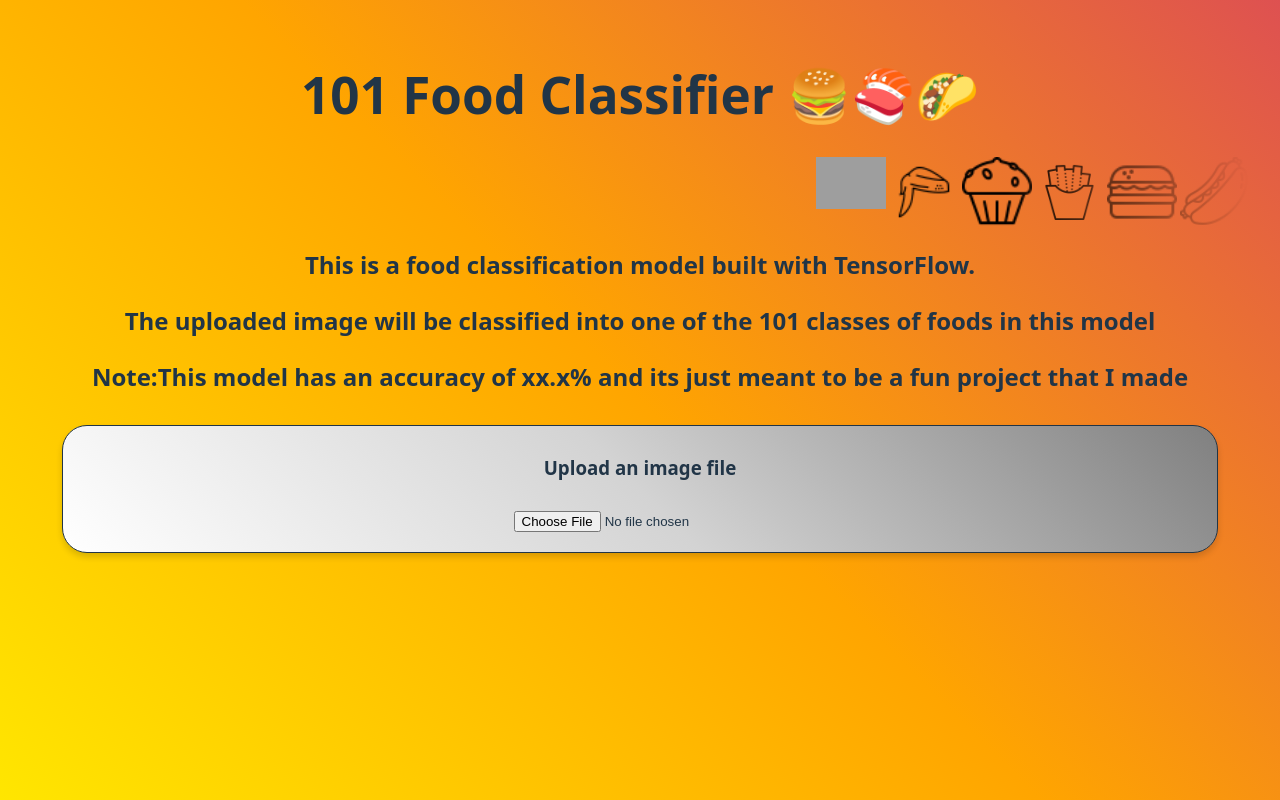
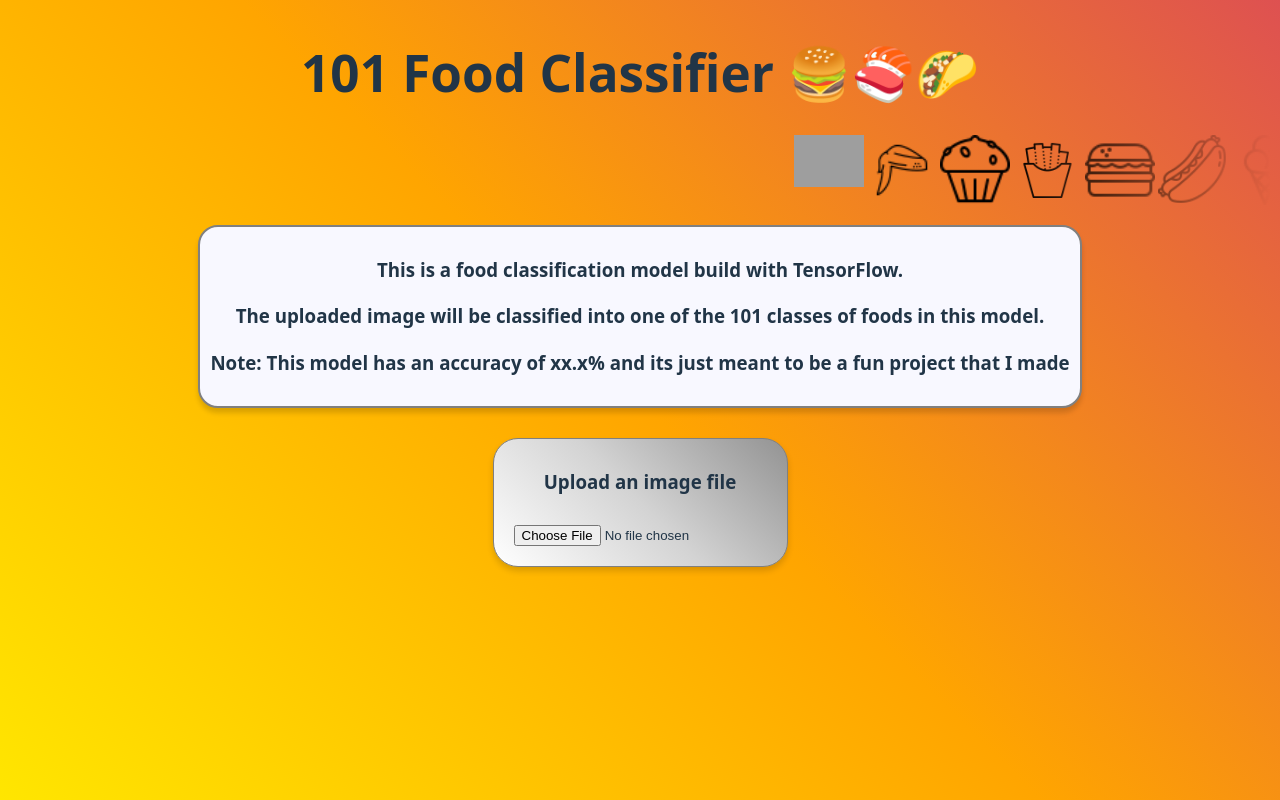
Before and after one commit to Kineth-t/Food-Classifier, a React (Vite) app in the folder frontend/food-vision-react/: page / in a window 1280 px wide. Built offline with nearby package versions, Linux system fonts and the light colour scheme; grey boxes are pictures that could not be loaded.

Commit message:
Minor editing

```diff
--- a/frontend/food-vision-react/src/App.css
+++ b/frontend/food-vision-react/src/App.css
@@ -1,8 +1,9 @@
 #root {
-  min-width: calc(100% - 4rem);
+  max-width: calc(100% - 20px);
   margin: 0 auto;
-  padding: 2rem;
+  padding: 10px;
   text-align: center;
+  place-items: center;
   background: linear-gradient(45deg, rgb(255, 230, 0), orange, rgb(222, 81, 81))
 }
 
@@ -41,3 +42,12 @@
 .read-the-docs {
   color: #888;
 }
+
+.introContainer {
+  background:ghostwhite;
+  border-radius: 20px;
+  padding: 10px;
+  margin: 10px;
+  border: 2px solid gray;
+  box-shadow: 0 5px 5px rgba(0, 0, 0, 0.15);
+}
--- a/frontend/food-vision-react/src/App.jsx
+++ b/frontend/food-vision-react/src/App.jsx
@@ -3,6 +3,7 @@
 import Header from './components/Header.jsx'
 import FoodBar from './components/FoodBar.jsx'
 import ImgInput from './components/ImgInput.jsx'
+import Result from './components/Result.jsx'
 
 function App() {
 	const [uploaded, setUploaded] = useState(false)
@@ -11,10 +12,13 @@
 		<>
 			<Header />
 			<FoodBar />
-			<h2>This is a food classification model built with TensorFlow.</h2>
-			<h2>The uploaded image will be classified into one of the 101 classes of foods in this model</h2>
-			<h2><b>Note:</b>This model has an accuracy of xx.x% and its just meant to be a fun project that I made</h2>
+			<div className="introContainer">
+				<h3>This is a food classification model build with TensorFlow.</h3>
+				<h3>The uploaded image will be classified into one of the 101 classes of foods in this model.</h3>
+				<h3><b>Note:</b> This model has an accuracy of xx.x% and its just meant to be a fun project that I made</h3>
+			</div>
 			<ImgInput />
+			<Result />
 		</>
 	)
 }
--- a/frontend/food-vision-react/src/components/FoodBar.css
+++ b/frontend/food-vision-react/src/components/FoodBar.css
@@ -2,6 +2,7 @@
     width: 100%;
     height: 70px;
     overflow: hidden;
+    margin: 10px 0 20px 0;
 
     -webkit-mask-image: linear-gradient(to right, transparent 0%, black 20%, black 80%, transparent 100%);
     mask-image: linear-gradient(to right, transparent 0%, black 20%, black 80%, transparent 100%);
--- a/frontend/food-vision-react/src/components/ImgInput.css
+++ b/frontend/food-vision-react/src/components/ImgInput.css
@@ -1,13 +1,13 @@
 .inputContainer {
-    border: 1px solid;
+    border: 1px solid gray;
     display: flex;
-    flex-direction: column;
+    flex-flow: column wrap;
     justify-content: center;
     align-items: center;
     margin: 30px;
     border-radius: 25px;
     padding: 10px;
-    background: linear-gradient(45deg, white, lightgray, gray);
+    background: linear-gradient(45deg, white, lightgray, rgb(147, 147, 147));
     box-shadow: 0 4px 6px rgba(0, 0, 0, 0.15)
 }
 
--- /dev/null
+++ b/frontend/food-vision-react/src/components/Result.jsx
@@ -0,0 +1,6 @@
+export default function Result() {
+    return (
+        <>
+        </>
+    )
+}
```
